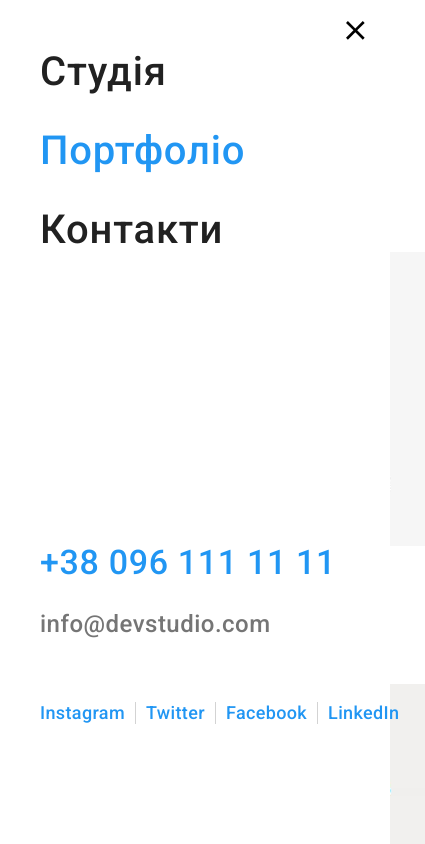
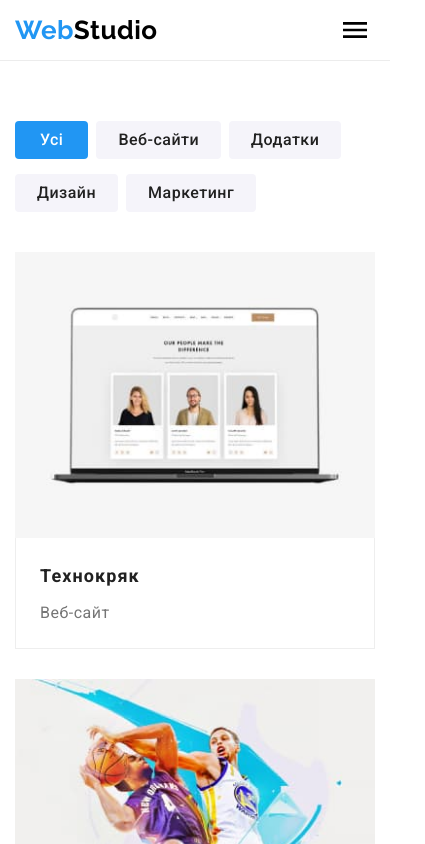
Before and after one commit to UserAndrii/goit-markup-hw-08, a plain HTML site: page portfolio.html in a window 390 px wide. Shown: the top 844 px of the page, 425 px wide, since content can reach past the window. Drawn offline with nearby package versions, Linux system fonts and the light colour scheme.

Commit message:
Внесені зміни до modal-windows

```diff
--- a/js/modal.js
+++ b/js/modal.js
@@ -1,23 +1,26 @@
 (() => {
   const refs = {
-    openModalBtn: document.querySelector('[data-modal-open]'),
-    closeModalBtn: document.querySelector('[data-modal-close]'),
-    modal: document.querySelector('[data-modal]'),
+    openModalBtn: document.querySelector("[data-modal-open]"),
+    closeModalBtn: document.querySelector("[data-modal-close]"),
+    modal: document.querySelector("[data-modal]"),
   };
 
-  refs.openModalBtn.addEventListener('click', toggleModal);
-  refs.closeModalBtn.addEventListener('click', toggleModal);
+  refs.openModalBtn.addEventListener("click", toggleModal);
+  refs.closeModalBtn.addEventListener("click", toggleModal);
 
   function toggleModal() {
-    refs.modal.classList.toggle('backdrop--is-hidden');
+    document.body.classList.toggle("modal-open");
+    refs.modal.classList.toggle("backdrop--is-hidden");
   }
 })();
 
 (() => {
-  document.querySelector('.js-speaker-form').addEventListener('submit', e => {
+  document.querySelector(".js-speaker-form").addEventListener("submit", (e) => {
     e.preventDefault();
 
-    new FormData(e.currentTarget).forEach((value, name) => console.log(`${name}: ${value}`));
+    new FormData(e.currentTarget).forEach((value, name) =>
+      console.log(`${name}: ${value}`)
+    );
 
     e.currentTarget.reset();
   });
--- a/portfolio.html
+++ b/portfolio.html
@@ -491,7 +491,7 @@
       </div>
     </footer>
     <!-- MOBILE-MENU -->
-    <div class="menu js-menu-container is-open" id="mobile-menu">
+    <div class="menu js-menu-container" id="mobile-menu">
       <button class="menu__toggle js-close-menu">
         <svg width="40" height="40">
           <use href="./images/icons.svg#icon-menu-close"></use>
@@ -541,6 +541,12 @@
         </li>
       </ul>
     </div>
+    <script
+      defer
+      src="https://cdnjs.cloudflare.com/ajax/libs/body-scroll-lock/3.1.5/bodyScrollLock.min.js"
+      integrity="sha512-HowizSDbQl7UPEAsPnvJHlQsnBmU2YMrv7KkTBulTLEGz9chfBoWYyZJL+MUO6p/yBuuMO/8jI7O29YRZ2uBlA=="
+      crossorigin="anonymous"
+    ></script>
     <script src="./js/mobile-menu.js"></script>
   </body>
 </html>
--- a/sass/components/_module-windows.scss
+++ b/sass/components/_module-windows.scss
@@ -6,6 +6,8 @@
   height: 100%;
   background-color: rgba(0, 0, 0, 0.2);
 
+  padding: 94px 15px;
+  overflow-y: scroll;
   opacity: 1;
   transition: opacity $transition-timing $timing-function;
 
@@ -16,12 +18,9 @@
 }
 
 .modal-window {
-  position: absolute;
-  top: 50%;
-  left: 50%;
-  transform: translate(-50%, -50%) scale(1);
+  position: relative;
 
-  width: 450px;
+  max-width: 450px;
   height: 609px;
   padding: 40px;
 
@@ -29,11 +28,20 @@
   box-shadow: 0px 1px 3px rgba(0, 0, 0, 0.12), 0px 1px 1px rgba(0, 0, 0, 0.14),
     0px 2px 1px rgba(0, 0, 0, 0.2);
   border-radius: 4px;
+}
 
-  transition: transform $transition-timing $timing-function;
+// TABLET - MODAL-WINDOW
+@media screen and (min-widht: 480px) {
+  .modal-window {
+    position: absolute;
+    top: 50%;
+    left: 50%;
+    transform: translate(-50%, -50%) scale(1);
+    transition: transform $transition-timing $timing-function;
 
-  .backdrop--is-hidden & {
-    transform: translate(-50%, -50%) scale(0.8);
+    .backdrop--is-hidden & {
+      transform: translate(-50%, -50%) scale(0.8);
+    }
   }
 }
 
--- /dev/null
+++ b/sass/components/portfolio-styles/_projects.scss
@@ -0,0 +1,81 @@
+.card-set {
+  @extend %list;
+}
+
+.card-set__list {
+  max-width: 450px;
+
+  &:not(:last-child) {
+    margin-bottom: $card-set-gap;
+  }
+}
+
+.card-set__link {
+  text-decoration: none;
+  display: block;
+
+  transition: box-shadow $transition-timing $timing-function;
+
+  &:hover,
+  &:focus {
+    box-shadow: 0px 1px 1px rgba(0, 0, 0, 0.12), 0px 4px 4px rgba(0, 0, 0, 0.06),
+      1px 4px 6px rgba(0, 0, 0, 0.16);
+  }
+}
+
+// PROJECT
+
+.project {
+  position: relative;
+  display: flex;
+  overflow: hidden;
+}
+
+.project__overlay {
+  position: absolute;
+  top: 0;
+  left: 0;
+  width: 100%;
+  height: 100%;
+  padding: 77px 24px;
+
+  background-color: rgba(33, 150, 243, 0.9);
+
+  transform: translateY(100%);
+  transition: transform $transition-timing $timing-function;
+
+  .card-set__link:hover & {
+    transform: translateY(0);
+  }
+}
+
+.project__description {
+  font-size: 18px;
+  line-height: 1.56;
+  color: getColor("bgc-text-white");
+}
+
+.project__meta {
+  padding-left: 24px;
+  padding-top: 20px;
+  padding-bottom: 20px;
+  border: 1px solid #eeeeee;
+  border-top: none;
+}
+
+.project__name {
+  color: getColor("title");
+
+  font-size: 18px;
+  line-height: 2;
+  letter-spacing: 0.06em;
+
+  margin-bottom: 4px;
+}
+
+.project__type {
+  color: getColor("text");
+
+  font-size: 16px;
+  line-height: 1.88;
+}
--- a/sass/main.scss
+++ b/sass/main.scss
@@ -14,3 +14,4 @@
 @import "components/module-windows";
 @import "components/form";
 @import "components/portfolio-styles/filter";
+@import "components/portfolio-styles/projects";
--- a/sass/utils/_global-settings.scss
+++ b/sass/utils/_global-settings.scss
@@ -4,6 +4,10 @@ body {
 
   font-family: $primary-font;
   letter-spacing: 0.03em;
+
+  &.modal-open {
+    overflow: hidden;
+  }
 }
 
 h1,
```
Also changed, not shown: index.html (+7 -1 lines), css/main.css, 1 other file.
